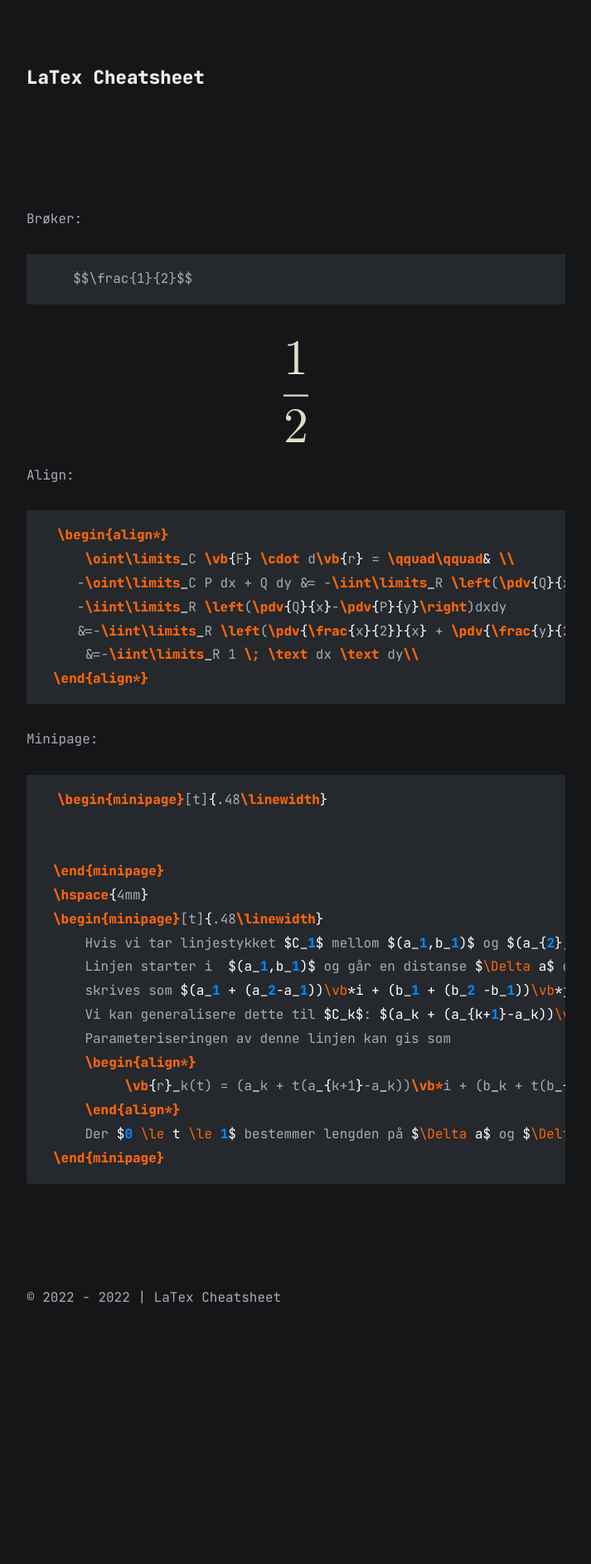
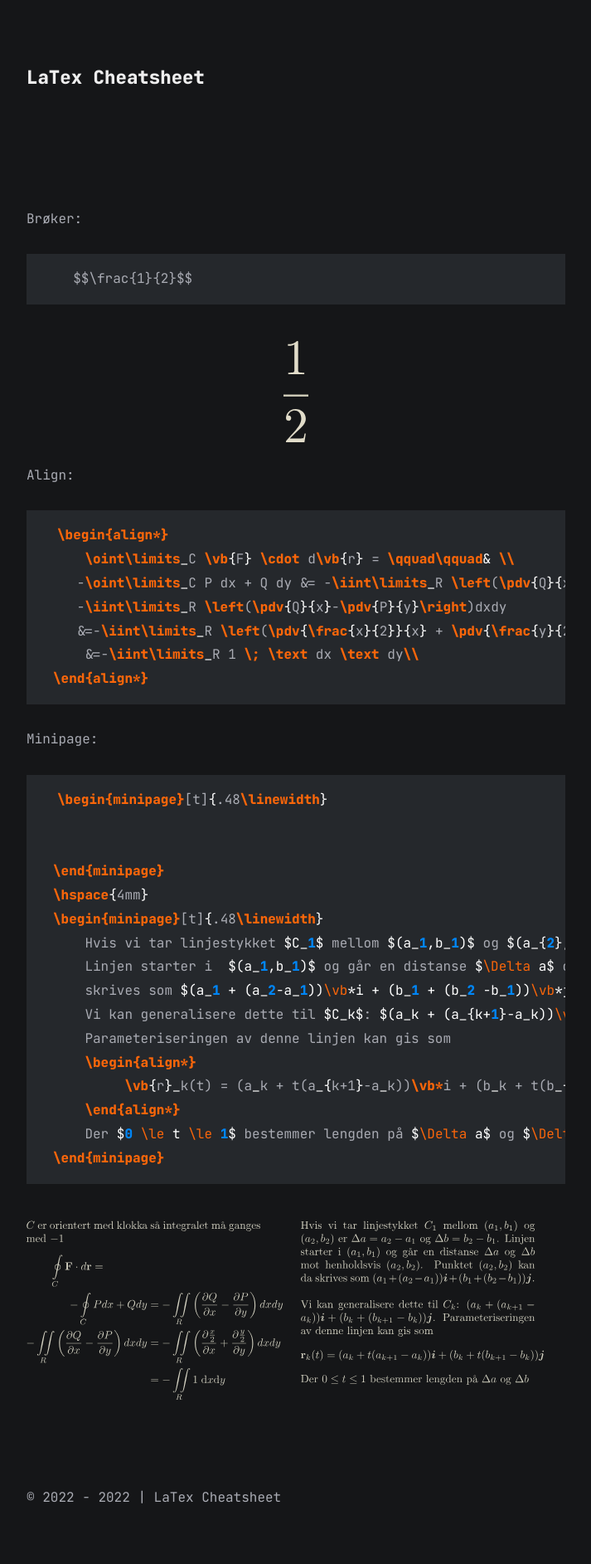
Before and after one commit to bragewiseth/LaTexCheatsheet, a Jekyll site: the page built from index.md, in a window 1280 px wide. Shown: the whole page at 83% size, without its empty margins (283-996 px from the left). Built offline with Jekyll 4.4.1, drawn with Linux system fonts in a browser that asks for light colours; before the commit the page ends 1644 px from its top, so only the background shows below that.

Commit message:
ny index

```diff
--- a/index.md
+++ b/index.md
@@ -45,6 +45,7 @@ Minipage:
 \end{minipage}
 ~~~
 
-<div align="center">
-  <img src="g3586.svg" width="10"/>
-</div>
+<!-- <div align="center">
+  <img src="g3586.svg" width="30"/>
+</div> -->
+![](g3586.svg)
```
